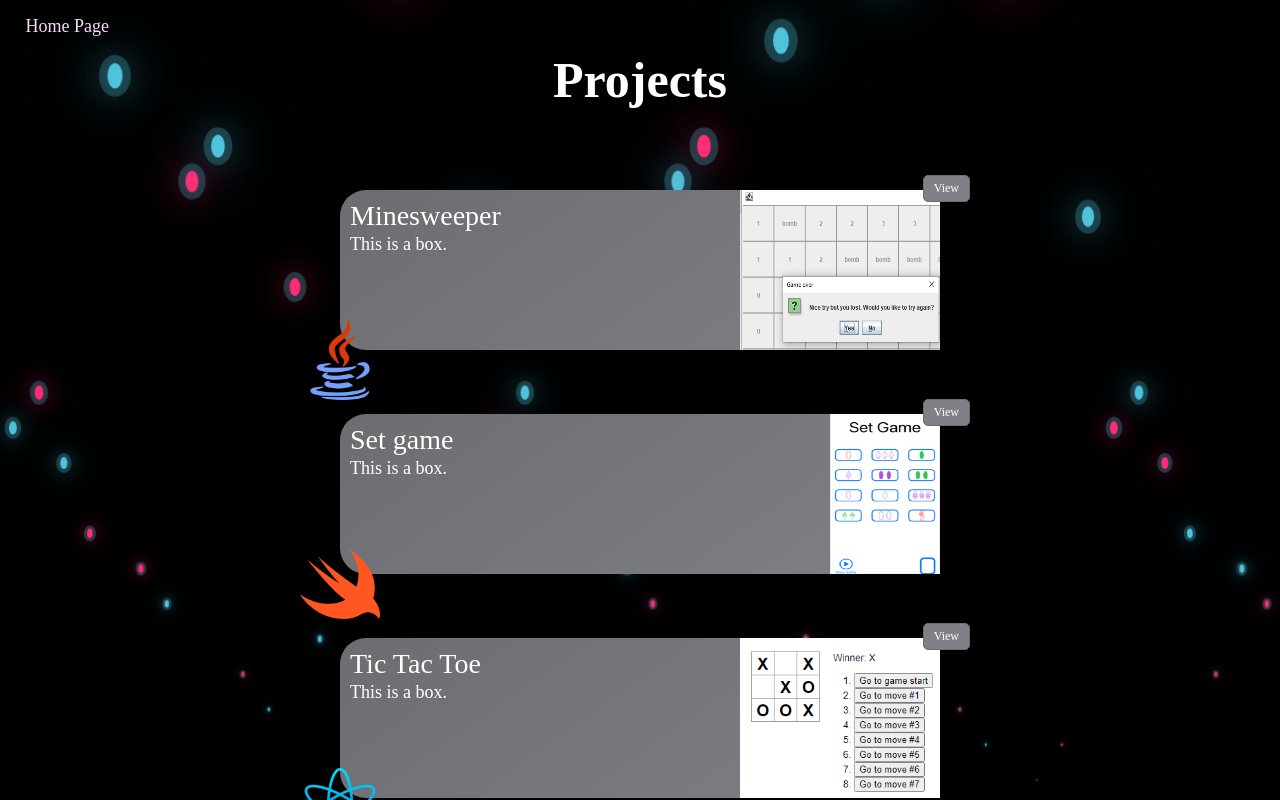
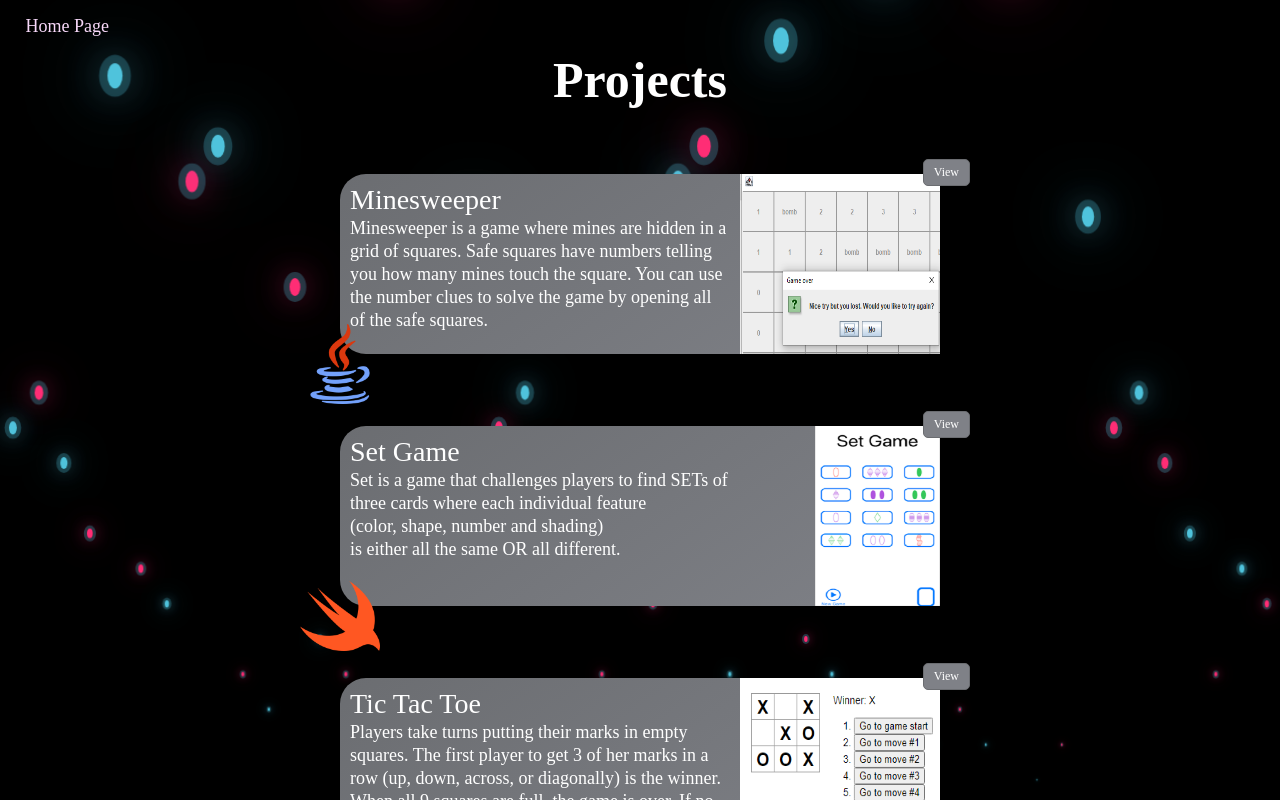
Before and after one commit to maccsavino/maccsavino.github.io, a plain HTML site: page project.html in a window 1280 px wide. Drawn offline with Linux system fonts and the light colour scheme.

Commit message:
adding description of the projects

```diff
--- a/project.html
+++ b/project.html
@@ -77,7 +77,7 @@
         <div class="content">
           <span class="first-line">Minesweeper</span>
           <br>
-          <span class="second-line">This is a box.</span>
+          <span class="second-line">Minesweeper is a game where mines are hidden in a grid of squares. Safe squares have numbers telling you how many mines touch the square. You can use the number clues to solve the game by opening all of the safe squares.</span>
         </div>
         <img src="images/minesweeper.PNG" alt="this is a pic of github">
         <img class="bottom-left-image" src="images/java.png" alt="this is the java logo">
@@ -87,9 +87,10 @@
       <!-- This is the second box with the second project -->
       <div class="box2">
         <div class="content">
-          <span class="first-line">Set game</span>
+          <span class="first-line">Set Game</span>
           <br>
-          <span class="second-line">This is a box.</span>
+          <span class="second-line"> Set is a game that challenges players to find SETs of<br> three cards where each individual feature <br>(color, shape, number and shading)<br>is either all the same OR all different.</span>
+
         </div>
         <img src="images/swift set game.PNG" alt="this is a pic of github" >
         <img class="bottom-left-image"src="images/swift.png" alt="this is the java logo" >
@@ -100,7 +101,7 @@
       <div class="content">
         <span class="first-line">Tic Tac Toe</span>
         <br>
-        <span class="second-line">This is a box.</span>
+        <span class="second-line">Players take turns putting their marks in empty squares. The first player to get 3 of her marks in a row (up, down, across, or diagonally) is the winner. When all 9 squares are full, the game is over. If no player has 3 marks in a row, the game ends in a tie.</span>
 
       </div>
       <img src="images/tictactoe.PNG" alt="this is a pic of github">
--- a/stylesProjects.css
+++ b/stylesProjects.css
@@ -96,12 +96,12 @@ img {
 
 .box {
   display: flex;
-    transform: translate(0%,100%);
+  transform: translate(0%,80%);
   color: white;
   font-size: 20px;
   margin: auto;
   width: 600px;
-    height: 160px;
+  height: 180px;
 
   border-radius: 26px;
   background: linear-gradient(145deg, #6b6d71, #7f8187);
@@ -109,24 +109,24 @@ img {
 
 .box2 {
   display: flex;
-    transform: translate(0%,140%);
+  transform: translate(0%,120%);
   color: white;
   font-size: 20px;
   margin: auto;
   width: 600px;
-    height: 160px;
+  height: 180px;
   border-radius: 26px;
   background: linear-gradient(145deg, #6b6d71, #7f8187);
 }
 
 .box3 {
   display: flex;
-    transform: translate(0%, 180%);
+  transform: translate(0%, 160%);
   color: white;
   font-size: 20px;
   margin: auto;
   width: 600px;
-    height: 160px;
+  height: 180px;
   border-radius: 26px;
   background: linear-gradient(145deg, #6b6d71, #7f8187);
 }
@@ -143,7 +143,7 @@ img {
 }
 
 .box2 img {
-    width: 110px;
+  width: 125px;
 }
 .box2 .bottom-left-image {
   position: absolute;
```
Lines whose indentation alone changed are shown as unchanged.
